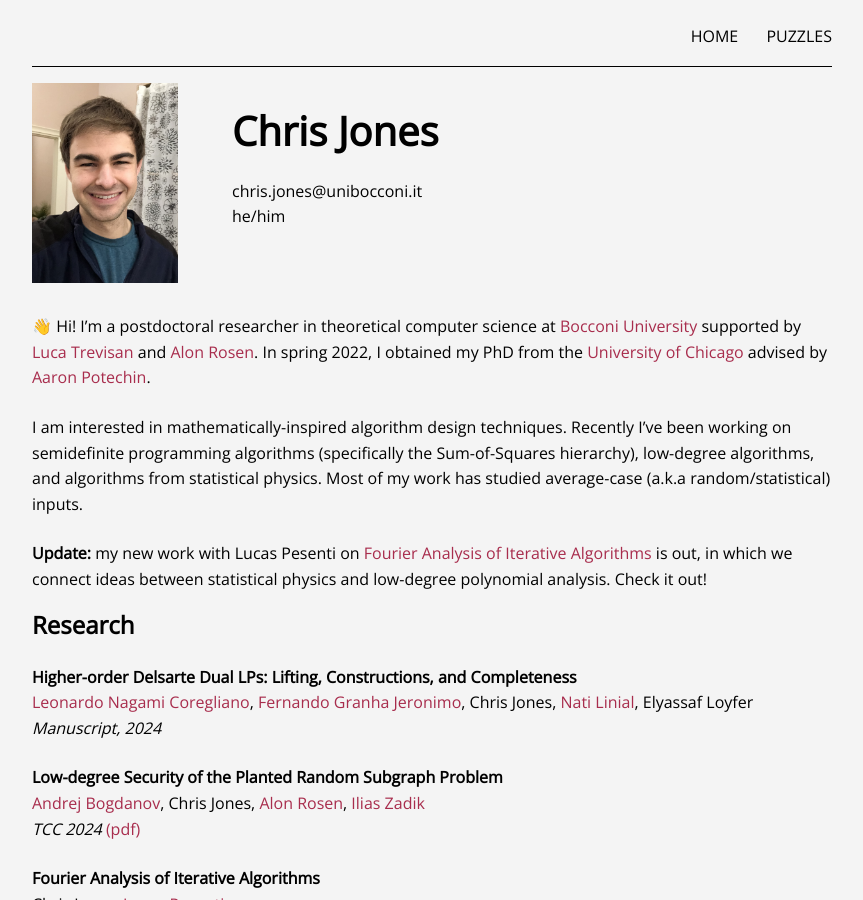
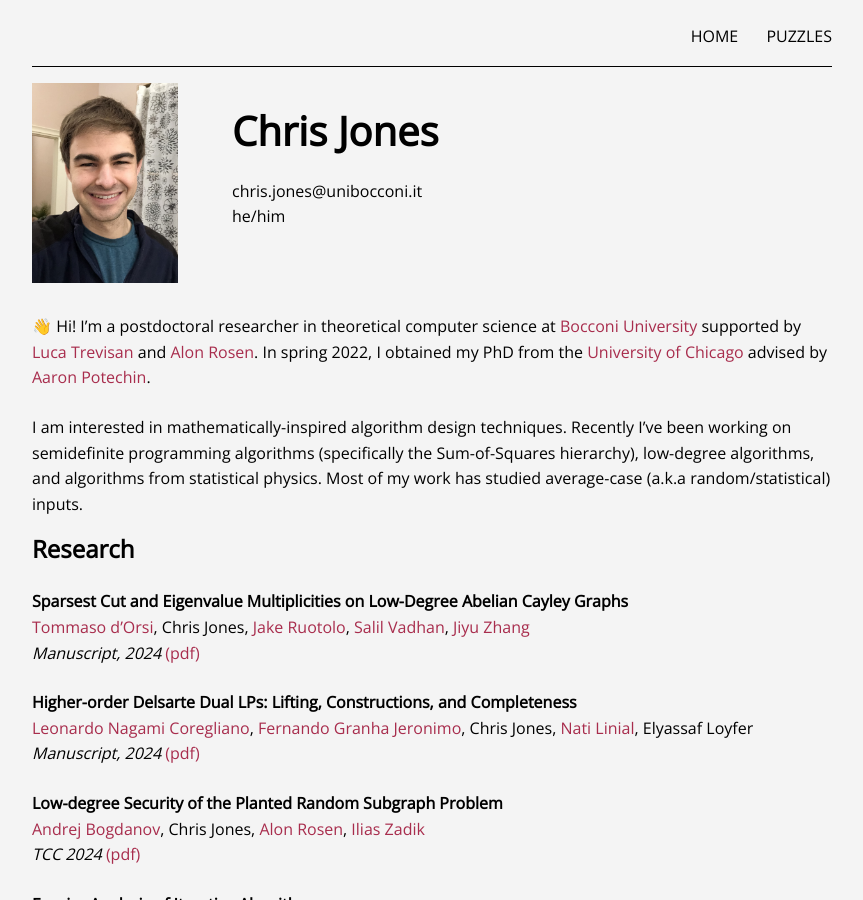
Before and after one commit to christophsjones/personal-website, a Jekyll site: the page built from index.md, in a window 1280 px wide and 900 px high. Shown: the whole window, without its empty margins (208-1071 px from the left). Built offline with Jekyll 4.4.1, drawn with Linux system fonts in a browser that asks for light colours.

Commit message:
Sparsest Cut

```diff
--- a/index.md
+++ b/index.md
@@ -26,13 +26,15 @@ Recently I've been working on semidefinite programming algorithms (specifically
 low-degree algorithms, and algorithms from statistical physics.
 Most of my work has studied average-case (a.k.a random/statistical) inputs.
 
-**Update:** my new work with Lucas Pesenti on [Fourier Analysis of Iterative Algorithms](/assets/papers/fourier-analysis-iterative.pdf) is out, in which we connect ideas between statistical physics and low-degree polynomial analysis. Check it out!
+## Research
 
-## Research
+**Sparsest Cut and Eigenvalue Multiplicities on Low-Degree Abelian Cayley Graphs**
+[Tommaso d'Orsi], Chris Jones, [Jake Ruotolo], [Salil Vadhan], [Jiyu Zhang]
+*Manuscript, 2024* [(pdf)](/assets/papers/sparsest-cut-low-degree-abelian.pdf)
 
 **Higher-order Delsarte Dual LPs: Lifting, Constructions, and Completeness**
 [Leonardo Nagami Coregliano], [Fernando Granha Jeronimo], Chris Jones, [Nati Linial], Elyassaf Loyfer
-*Manuscript, 2024*
+*Manuscript, 2024* [(pdf)](/assets/papers/ho-delsarte.pdf)
 
 **Low-degree Security of the Planted Random Subgraph Problem**
 [Andrej Bogdanov], Chris Jones, [Alon Rosen], [Ilias Zadik]
@@ -113,3 +115,7 @@ Undergraduate senior thesis, advised by [Ryan O'Donnell].
 [Ilias Zadik]: https://iliaszadik.github.io/
 [Andrej Bogdanov]: https://andrejb.net/
 [Nati Linial]: https://www.cs.huji.ac.il/~nati/
+[Jiyu Zhang]: https://jiyuzhang1994.github.io/
+[Tommaso d'Orsi]: https://tommasodorsi.github.io/
+[Salil Vadhan]: https://salil.seas.harvard.edu/
+[Jake Ruotolo]: https://www.jakeruotolo.com/
```
Also changed, not shown: 2 other files.
